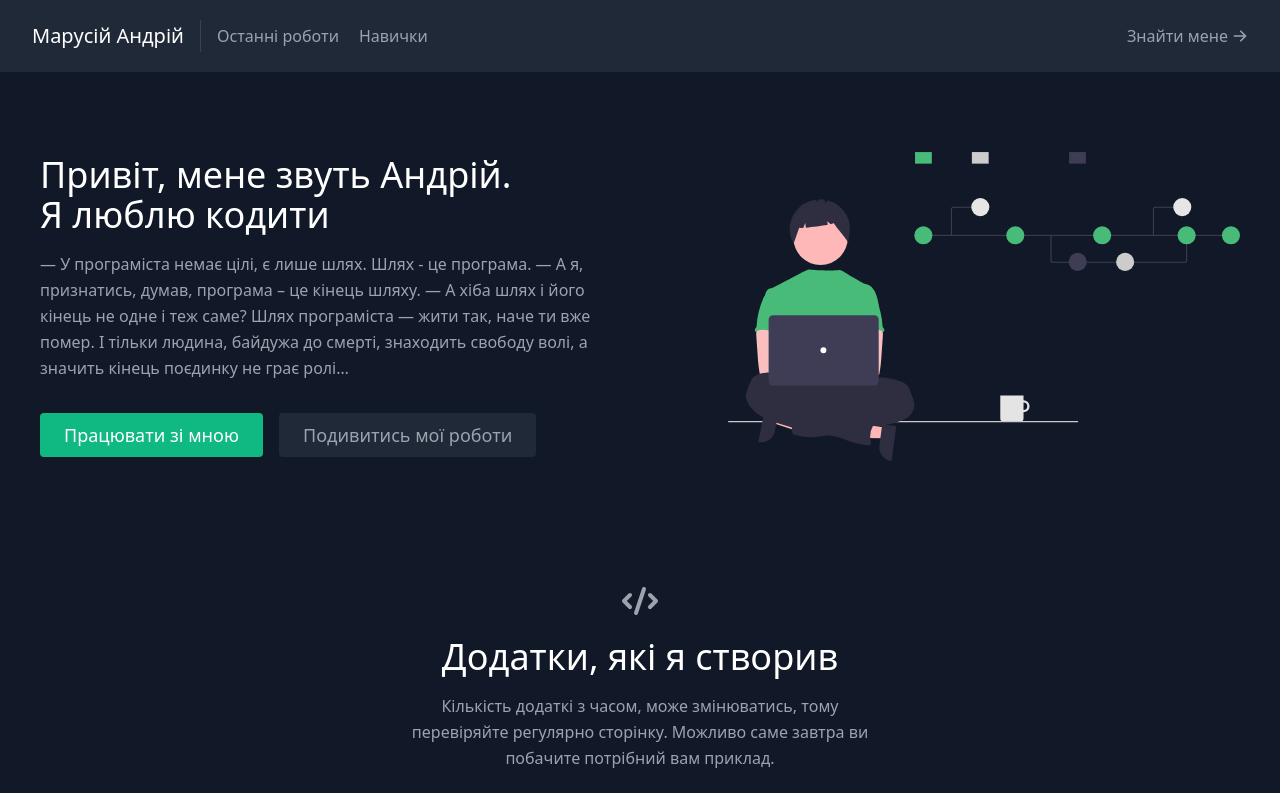
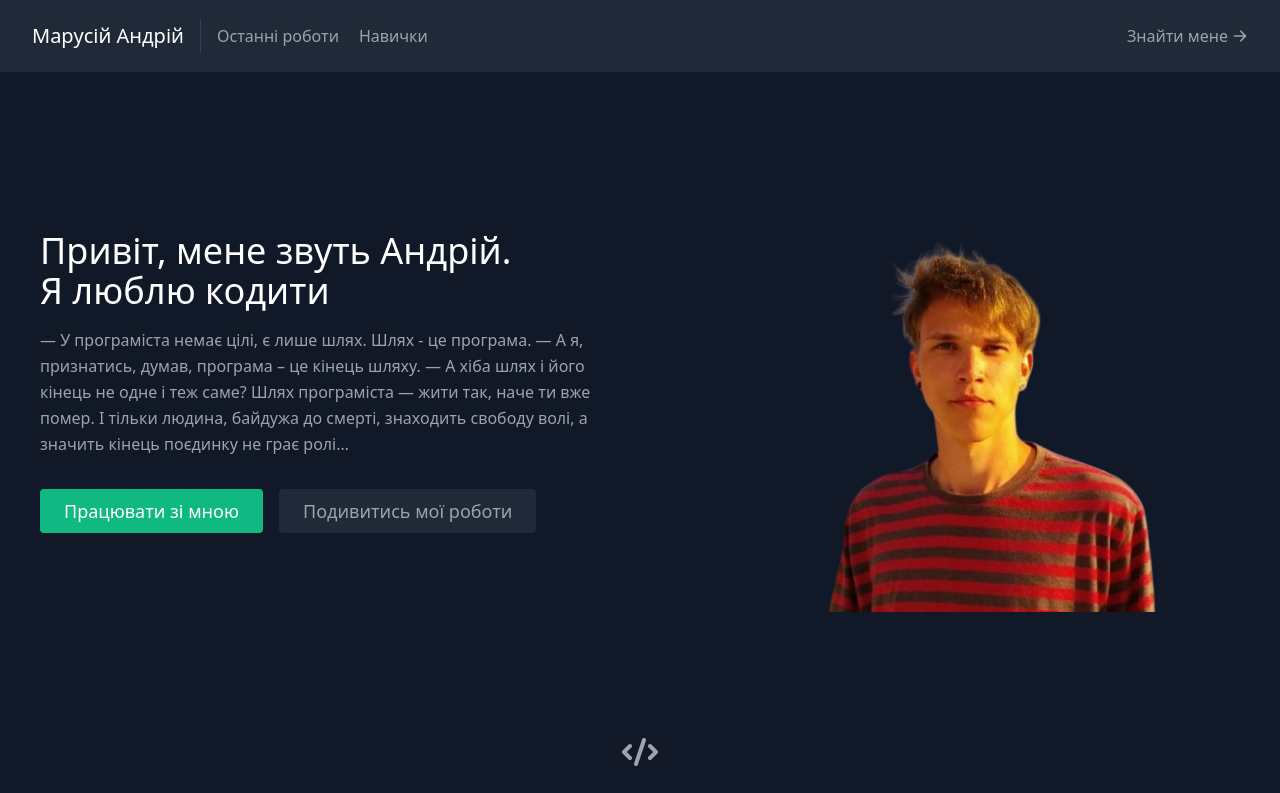
Before and after one commit to AttilaMarusij/my-portfolio, a React (Create React App) app: page / in a window 1280 px wide. Shown: the top 793 px of the page. Built offline with nearby package versions, Linux system fonts and the light colour scheme.

Commit message:
Update About.js

```diff
--- a/src/components/About.js
+++ b/src/components/About.js
@@ -33,7 +33,7 @@ export default function About() {
           <img
             className="object-cover object-center rounded"
             alt="hero"
-            src="./coding.svg"
+            src="./my-photo-removebg-preview.png"
           />
         </div>
       </div>
```
